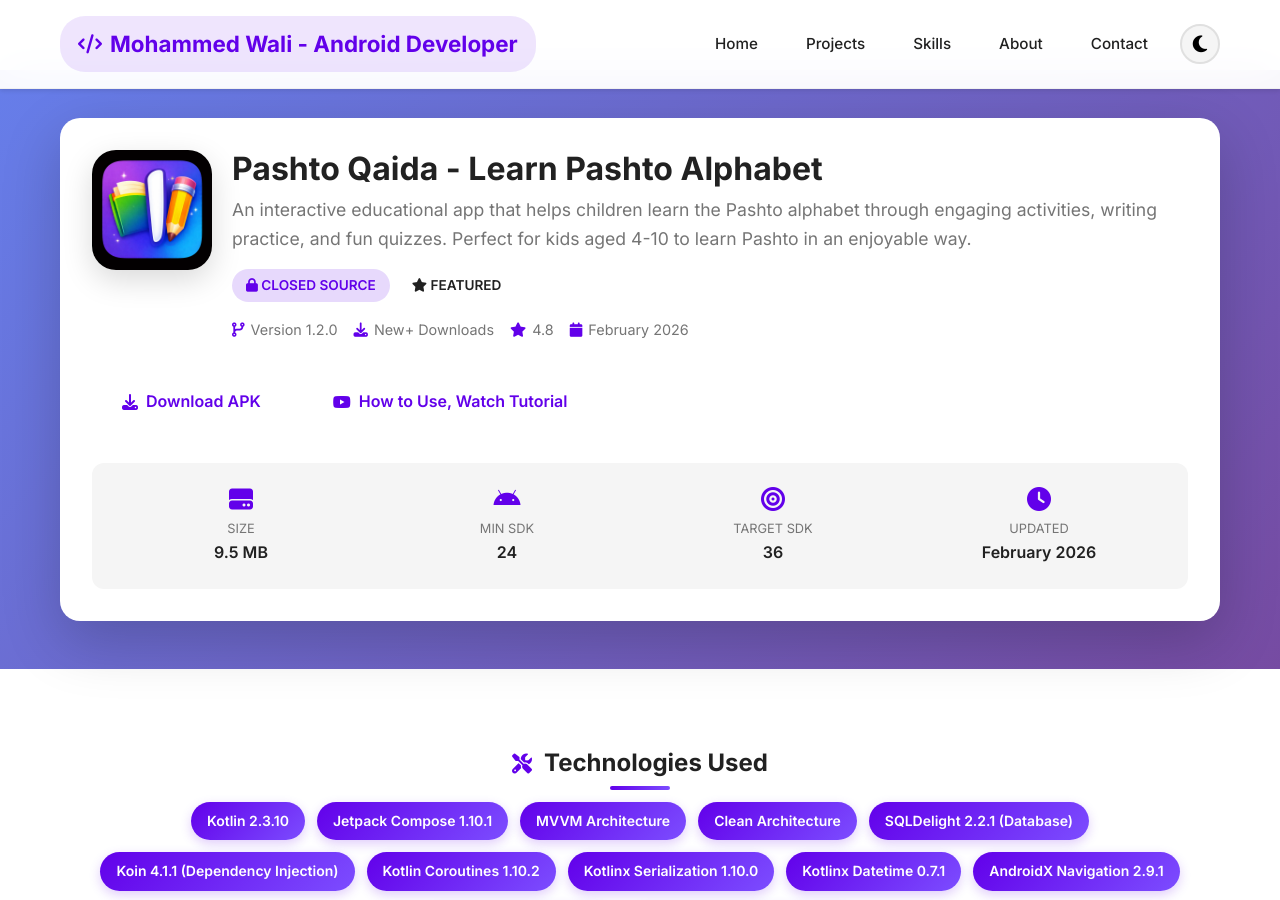
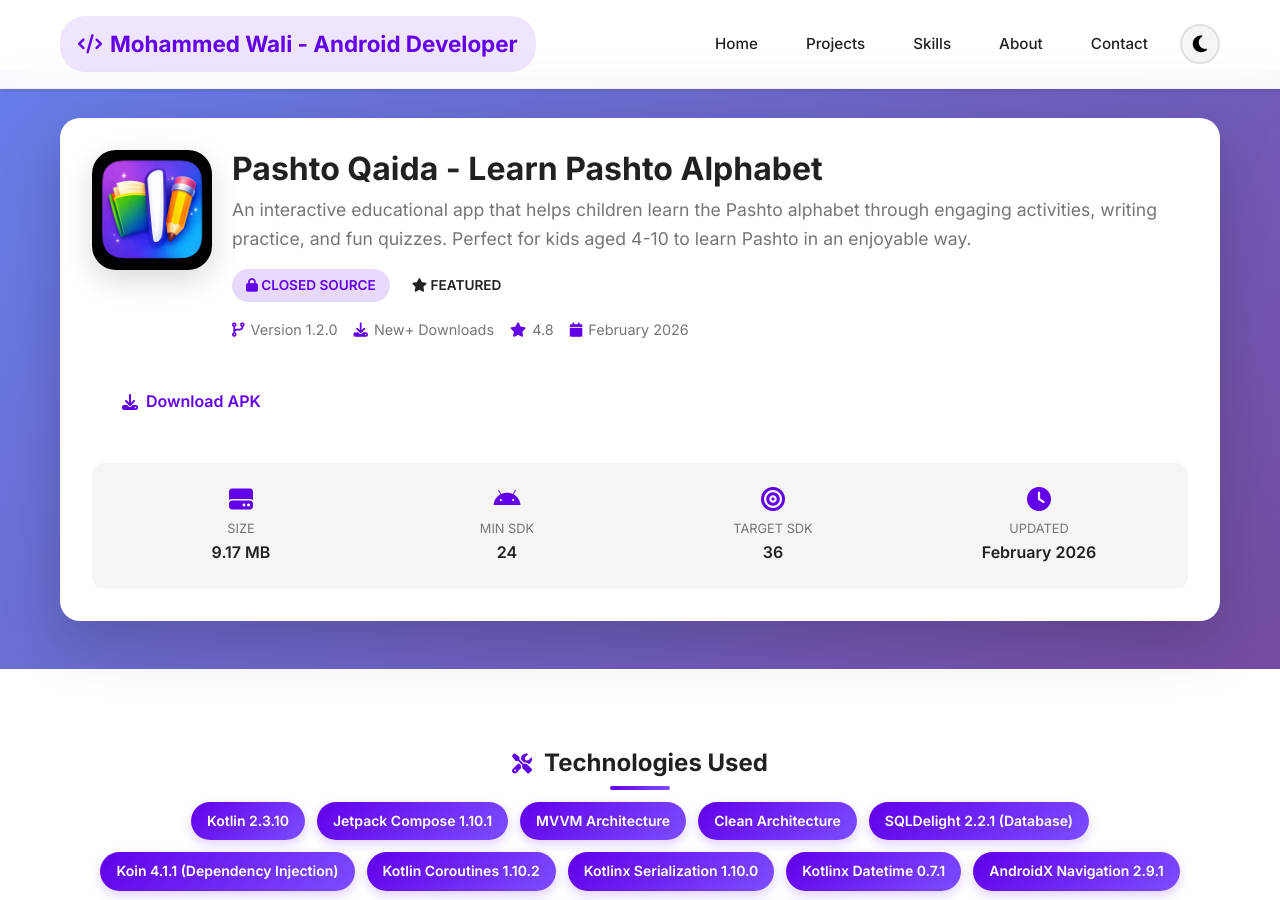
Before and after one commit to waliafghan22/waliafghan22.github.io, a Jekyll site: the page built from _projects/PashtoQaida-app.md, in a window 1280 px wide and 900 px high. Built offline with Jekyll 4.4.1, drawn with Linux system fonts in a browser that asks for light colours; some of the changed lines change nothing that is shown.

Commit message:
Update PashtoQaida-app.md

```diff
--- a/_projects/PashtoQaida-app.md
+++ b/_projects/PashtoQaida-app.md
@@ -31,7 +31,7 @@
   min_sdk: "24"
   target_sdk: "36"
   package_name: "com.walia.pashtoqaida"
-  size: "9.5 MB"
+  size: "9.17 MB"
   last_updated: "February 2026"
 
 # Technologies used
@@ -50,9 +50,9 @@
   - Compottie 2.0.2 (Animations)
 
 # Links
-apk_download: https://example.com/downloads/pashto-qaida/latest
+# github: https://github.com/waliafghan22/PashtoQaida-Apk
+apk_download: https://github.com/waliafghan22/PashtoQaida-Apk/releases/download/v1.2.0/PashtoQaida-v1.2.0-release.apk
 
-demo_video: https://www.youtube.com/watch?v=YOUR_VIDEO_ID
 
 # Categories
 categories:
```
